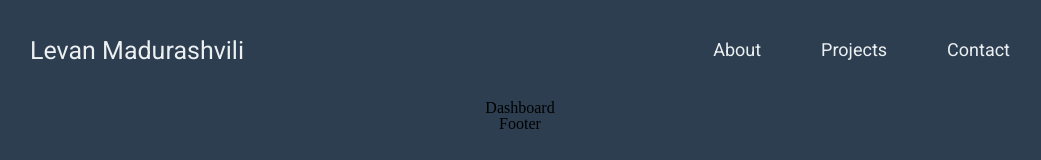
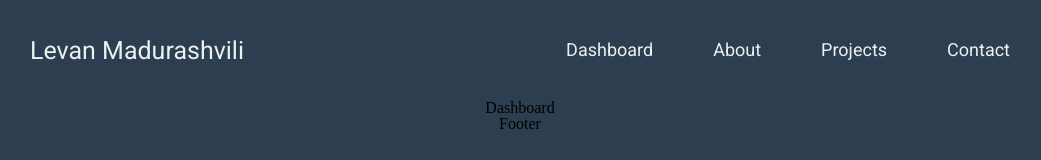
Before and after one commit to maduraaa/portfolio, a React (Create React App) app: page / in a window 1280 px wide. Shown: the top 160 px of the page, without its empty margins (120-1161 px from the left). Built offline with nearby package versions, Linux system fonts and the light colour scheme.

Commit message:
added dashboard

```diff
--- a/src/layout/Header.tsx
+++ b/src/layout/Header.tsx
@@ -12,6 +12,9 @@ const Header: React.FC<{}> = () => {
             <Name to='/'>Levan Madurashvili</Name>
             <Nav>
                 <Ul>
+                    <Li>
+                        <Link to='/'>Dashboard</Link>
+                    </Li>
                     <Li>
                         <Link to='/about'>About</Link>
                     </Li>
```
